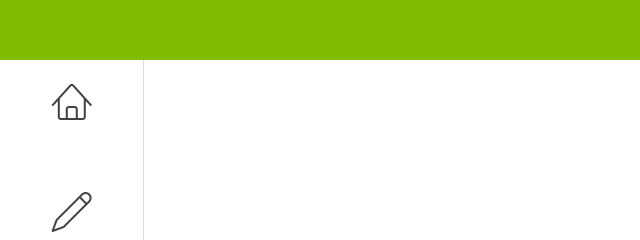
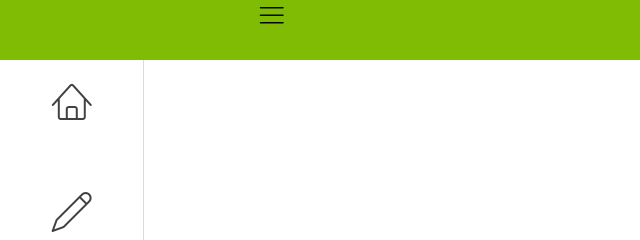
Before and after one commit to ElmoreaBIM/EJERCICIO-DIA-2, a website with bundled scripts: page index.html in a window 1280 px wide. Shown: the top 240 px of the page, 0-640 px from the left. Built offline with nearby package versions, Linux system fonts and the light colour scheme.

Commit message:
Subida 16

```diff
--- a/index.html
+++ b/index.html
@@ -22,7 +22,7 @@
 
         <header>
             <input id="input-element" type="file">
-            <span class=lnr "lnr-menu"></span>
+            <span class="lnr lnr-menu"></span>
 
 
         </header>
```
